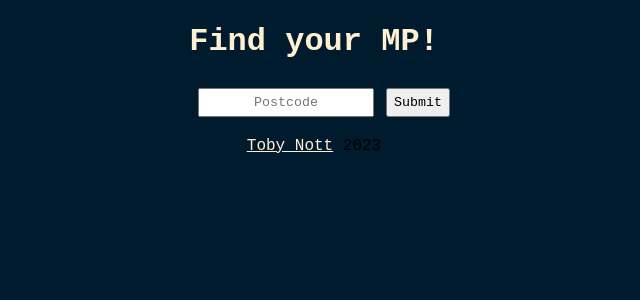
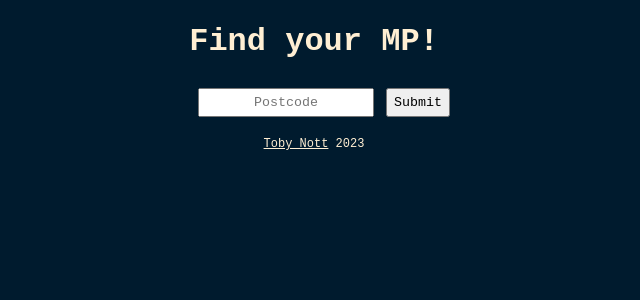
Before and after one commit to tobynott80/find-my-mp-web, a Flask app: page / in a window 1280 px wide. Shown: the top 300 px of the page, without its empty margins (326-966 px from the left). Run offline with Flask 2, Linux system fonts and the light colour scheme.

Commit message:
added footer css

```diff
--- a/app/app.py
+++ b/app/app.py
@@ -69,8 +69,9 @@ def search():
         return 400
 
 if __name__ == '__main__':
-    if os.environ.get('GUARDIAN_KEY') == '':
+    if os.getenv('GUARDIAN_KEY') == None:
         guardianKey = str(input("Please enter the guardian API key \n Note: leave this blank to disable news functionality: "))
+        app.run(host='0.0.0.0', port=80)
     else:
         guardianKey = os.environ.get('GUARDIAN_KEY')
         print("Set guardian API key as " + guardianKey)
--- a/app/static/index.css
+++ b/app/static/index.css
@@ -31,3 +31,9 @@ p, a {
   font-size: 20px;
   color: #000000;
 }
+
+footer {
+  margin: 0px;
+  color: #ffefd3;
+  font-size: 12px;
+}
```
